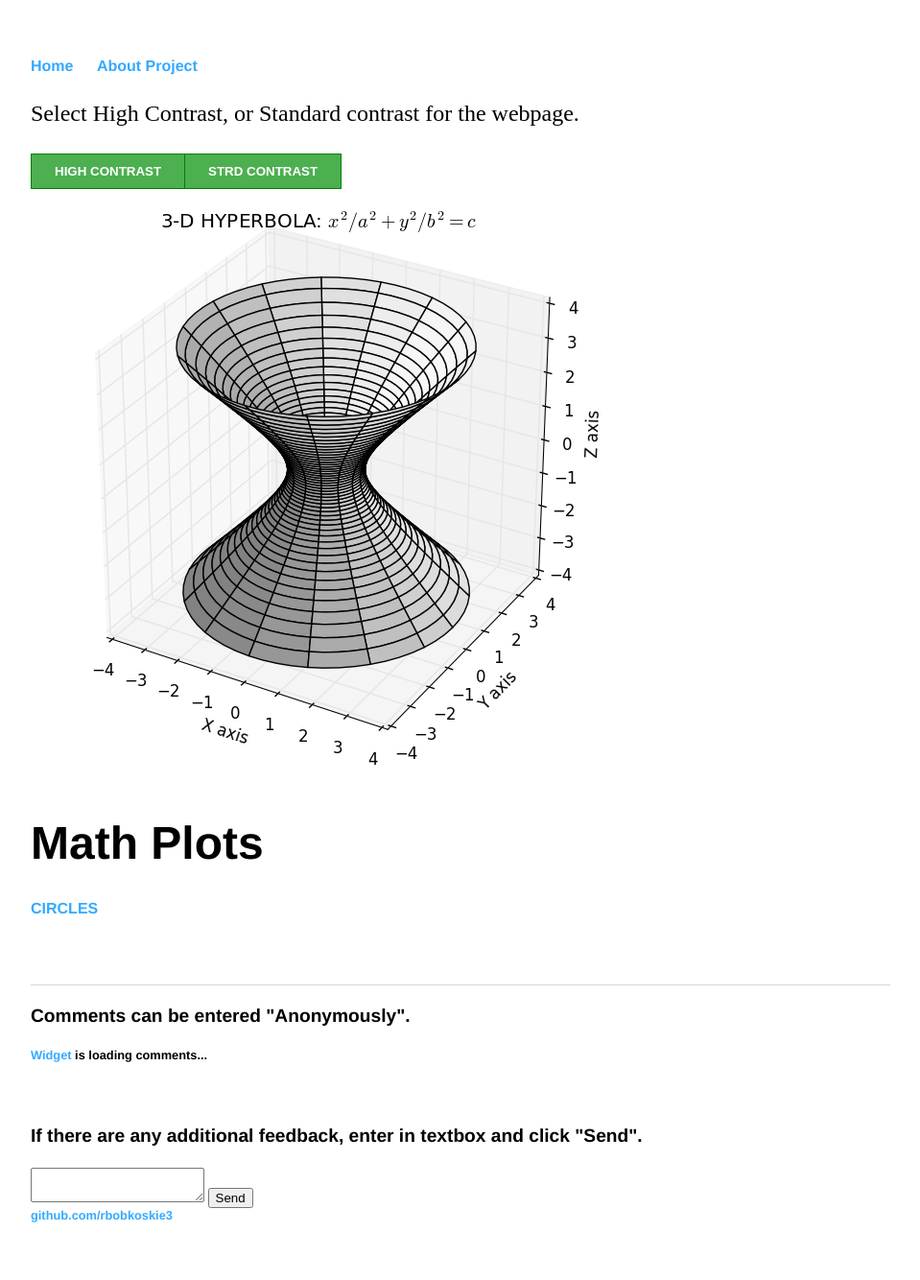
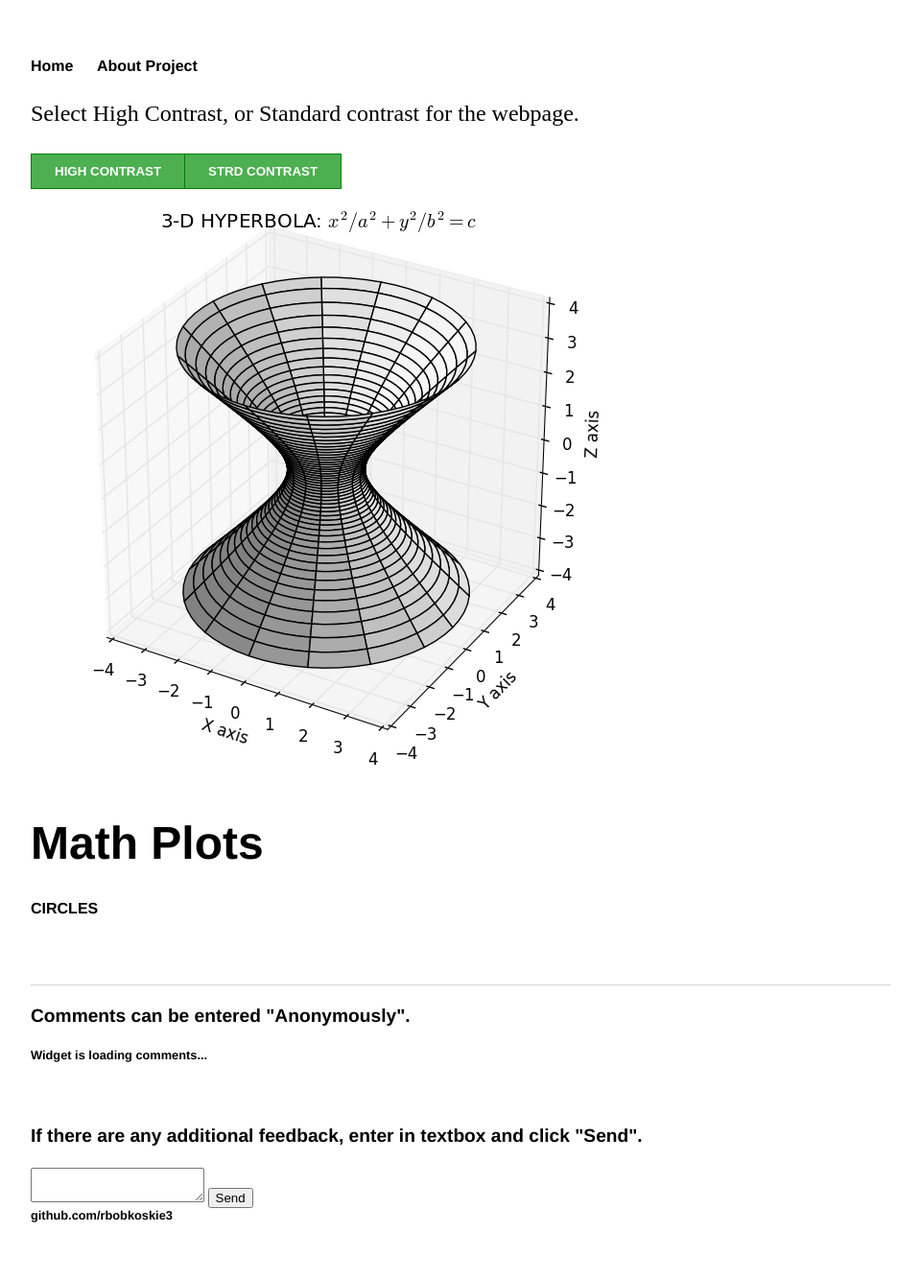
Before and after one commit to rbobkoskie3/rbobkoskie3.github.io, a Jekyll site: the page built from index.html, in a window 1280 px wide. Shown: the whole page at 96% size, without its empty margins (160-1119 px from the left). Built offline with Jekyll 4.4.1, drawn with Linux system fonts in a browser that asks for light colours; a style sheet for code colours, icons or effects is not loaded.

Commit message:
Update main.css

```diff
--- a/css/main.css
+++ b/css/main.css
@@ -14,7 +14,7 @@ nav ul li, footer ul li {
 }
 a {
     text-decoration: none;
-    color: #3AF;
+    color: #000;
 }
 a:hover {
     text-decoration: underline;
```
